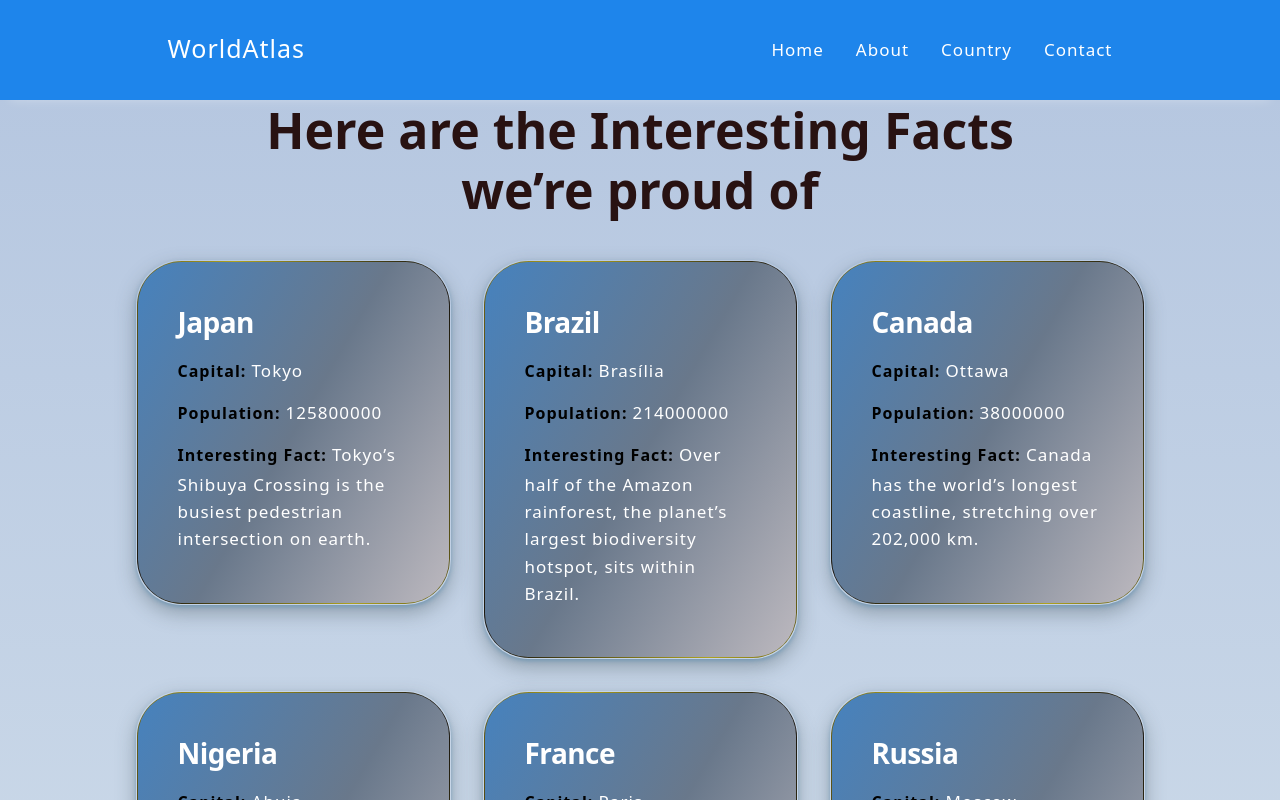
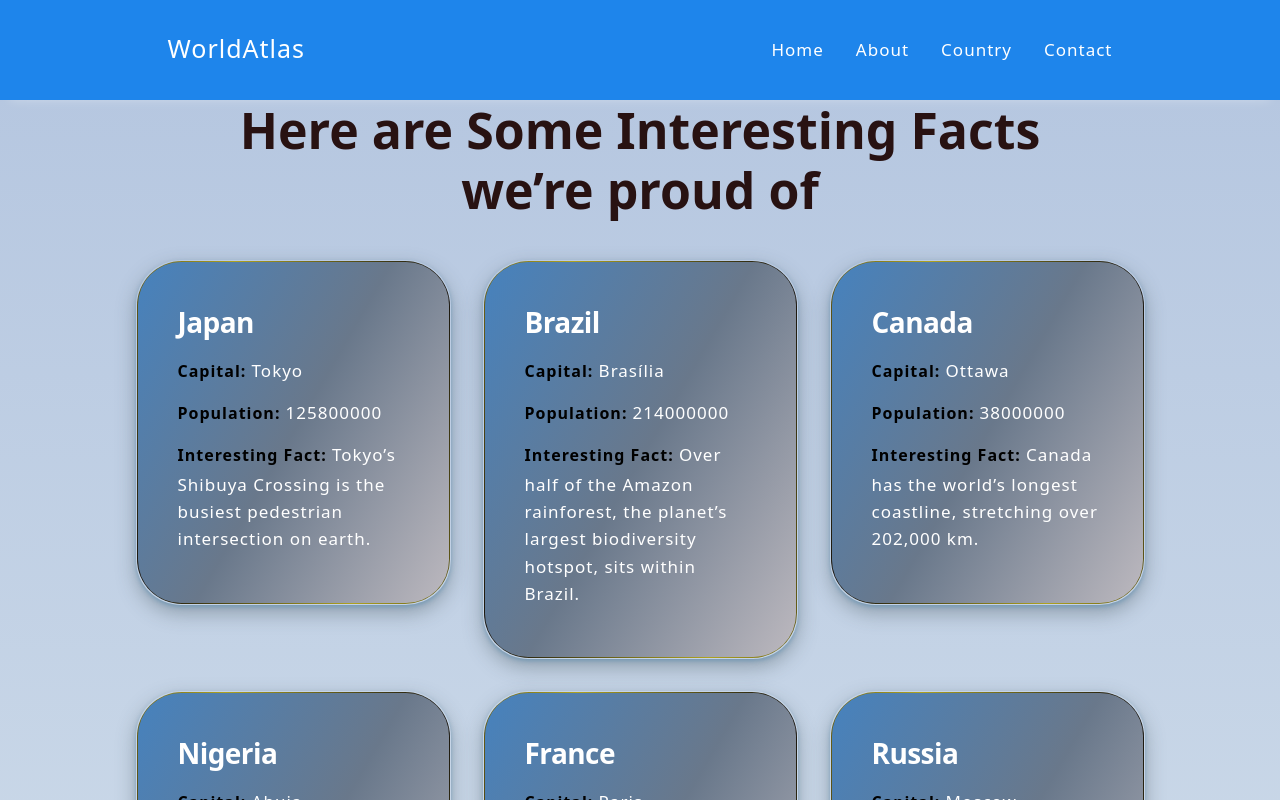
Before and after one commit to Pratik-dhangar/Flag-app-react, a React (Vite) app: page /about in a window 1280 px wide. Shown: the top 800 px of the page. Built offline with nearby package versions, Linux system fonts and the light colour scheme.

Commit message:
Update About.jsx

```diff
--- a/src/pages/About.jsx
+++ b/src/pages/About.jsx
@@ -4,7 +4,7 @@ export const About = () => {
   return (
     <section className="section-about container">
       <h2 className="container-title">
-        Here are the Interesting Facts
+        Here are Some Interesting Facts
         <br />
         we’re proud of
       </h2>
```
